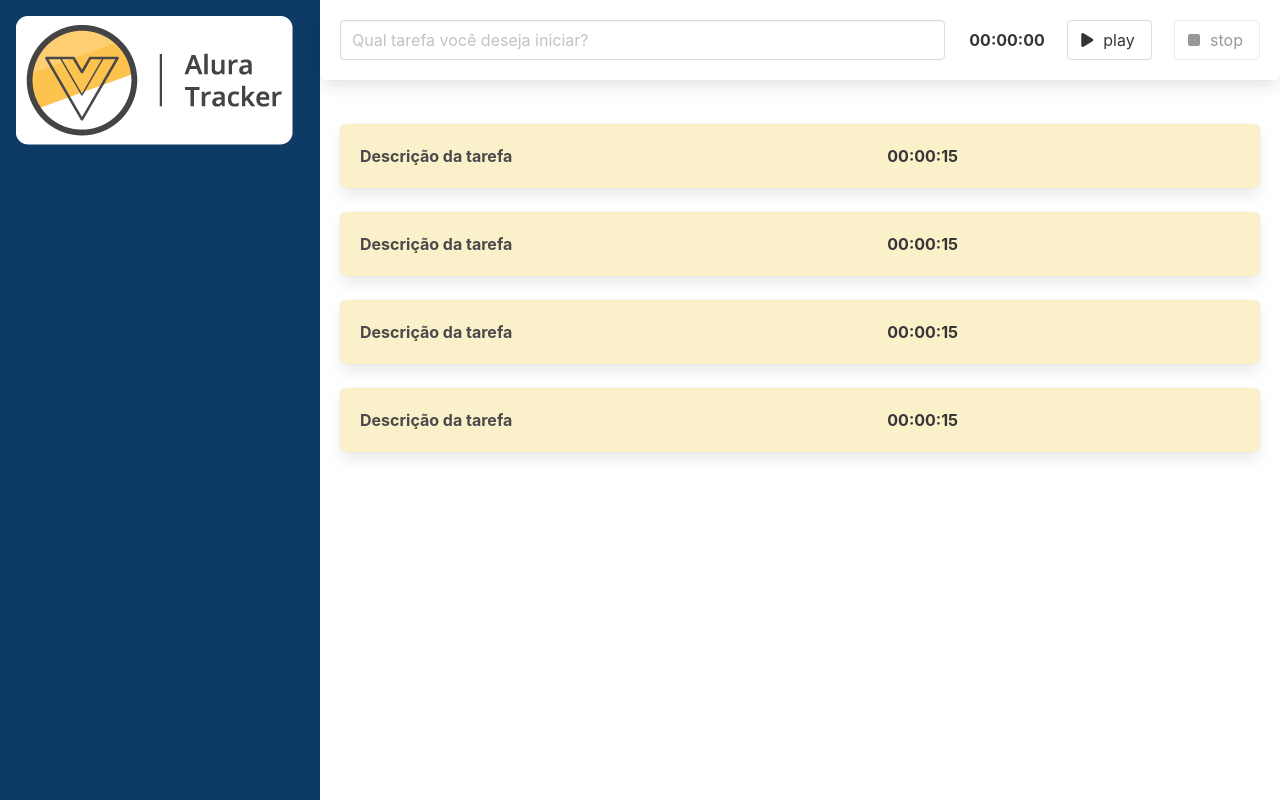
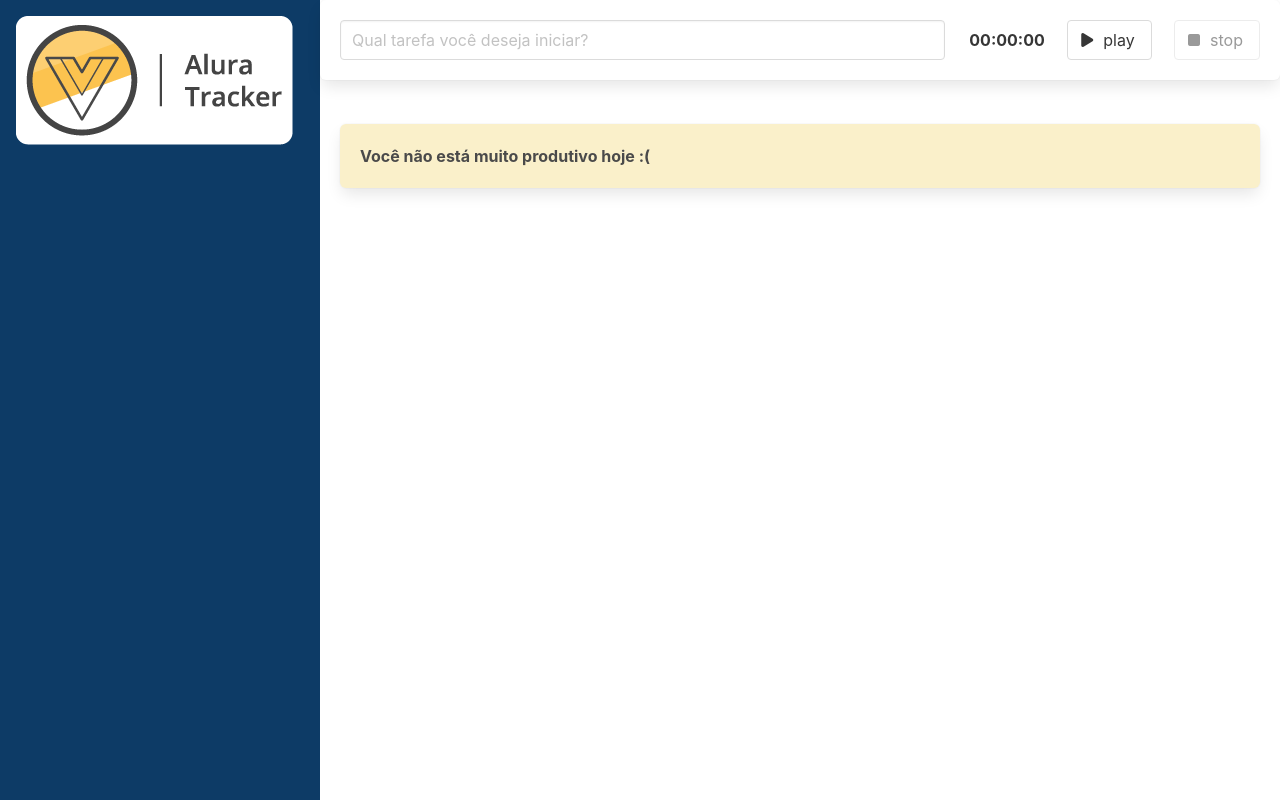
Before and after one commit to ahnucl/alura-tracker, a Vue app: page / in a window 1280 px wide. Built offline with nearby package versions, Linux system fonts and the light colour scheme.

Commit message:
Realiza ajustes finais na estrutura do app

```diff
--- a/src/App.vue
+++ b/src/App.vue
@@ -4,12 +4,16 @@
       <BarraLateral />
     </div>
     <div class="column is-three-quarter">
-      <Formulario />
+      <Formulario @aoSalvarTarefa="salvarTarefa"/>
       <div class="lista">
-        <Tarefa />
-        <Tarefa />
-        <Tarefa />
-        <Tarefa />
+        <Tarefa
+          v-for="(tarefa, index) in tarefas"
+          v-bind:key="index"
+          :tarefa="tarefa"
+        />
+        <Box v-if="listaEstaVazia">
+          Você não está muito produtivo hoje :(
+        </Box>
       </div>
     </div>
   </main>
@@ -20,6 +24,12 @@ import { defineComponent } from "vue";
 import BarraLateral from "./components/BarraLateral.vue"
 import Formulario from "./components/Formulario.vue"
 import Tarefa from "./components/Tarefa.vue"
+import Box from "./components/Box.vue"
+import type { ITarefa } from "./interfaces/ITarefa";
+
+interface State {
+  tarefas: ITarefa[]
+}
 
 export default defineComponent({
   name: 'App',
@@ -27,6 +37,22 @@ export default defineComponent({
     BarraLateral,
     Formulario,
     Tarefa,
+    Box
+  },
+  data(): State {
+    return {
+      tarefas: [],
+    }
+  },
+  computed: {
+    listaEstaVazia() {
+      return this.tarefas.length === 0
+    }
+  },
+  methods: {
+    salvarTarefa (tarefa: ITarefa) {
+      this.tarefas.push(tarefa)
+    }
   }
 })
 </script>
--- /dev/null
+++ b/src/components/Box.vue
@@ -0,0 +1,20 @@
+<template>
+  <div class="box has-text-weight-bold">
+    <slot />
+  </div>
+</template>
+
+<script lang="ts">
+import { defineComponent } from 'vue';
+
+export default defineComponent({
+  name: 'Box',
+
+})
+</script>
+
+<style scoped>
+.box {
+  background: #FAF0CA;
+}
+</style>
--- a/src/components/Formulario.vue
+++ b/src/components/Formulario.vue
@@ -26,6 +26,7 @@ import Temporizador from "./Temporizador.vue";
 
 export default defineComponent({
   name: 'Formulario',
+  emits: ['aoSalvarTarefa'],
   components: {
     Temporizador,
   },
@@ -36,8 +37,10 @@ export default defineComponent({
   },
   methods: {
     finalizarTarefa(tempoDecorrido: number) {
-      console.log('tempo da tarefa',tempoDecorrido)
-      console.log('descriçaão da tarefa', this.descricao)
+      this.$emit('aoSalvarTarefa', {
+        duracaoEmSegundos: tempoDecorrido,
+        descricao: this.descricao
+      })
       this.descricao = ''
     }
   }
--- a/src/components/Tarefa.vue
+++ b/src/components/Tarefa.vue
@@ -1,31 +1,33 @@
 <template>
-  <div class="box has-text-weight-bold">
+  <Box>
     <div class="columns">
       <div class="column is-7">
-        Descrição da tarefa
+        {{ tarefa.descricao || 'Tarefa sem descrição' }}
       </div>
       <div class="column">
-        <Cronometro tempo-em-segundos="15"/>
+        <Cronometro :tempo-em-segundos="tarefa.duracaoEmSegundos"/>
       </div>
     </div>
-  </div>
+  </Box>
 </template>
 
 <script lang="ts">
-import { defineComponent } from 'vue';
+import { defineComponent, type PropType } from 'vue';
 import Cronometro from './Cronometro.vue'
+import Box from './Box.vue'
+import type { ITarefa } from '@/interfaces/ITarefa';
 
 export default defineComponent({
   name: 'Tarefa',
   components: {
-    Cronometro
+    Cronometro,
+    Box,
   },
-
+  props: {
+    tarefa: {
+      type: Object as PropType<ITarefa>,
+      required: true
+    }
+  }
 })
 </script>
-
-<style scoped>
-.box {
-  background: #FAF0CA;
-}
-</style>
--- /dev/null
+++ b/src/interfaces/ITarefa.ts
@@ -0,0 +1,4 @@
+export interface ITarefa {
+  duracaoEmSegundos: number
+  descricao: string
+}
```
